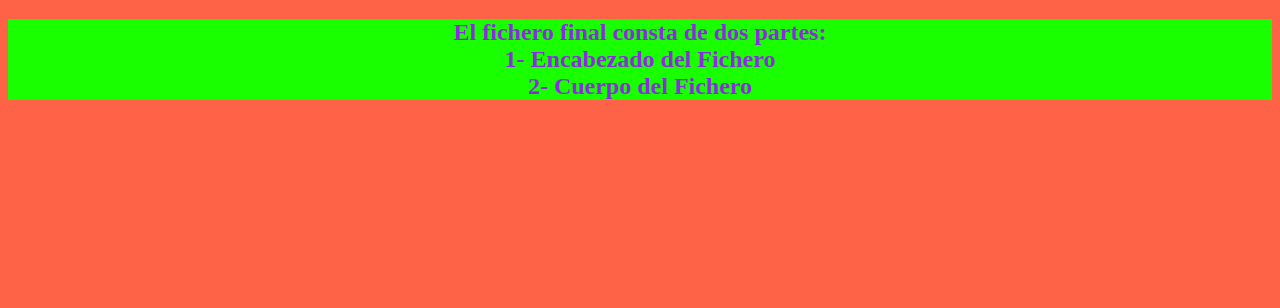
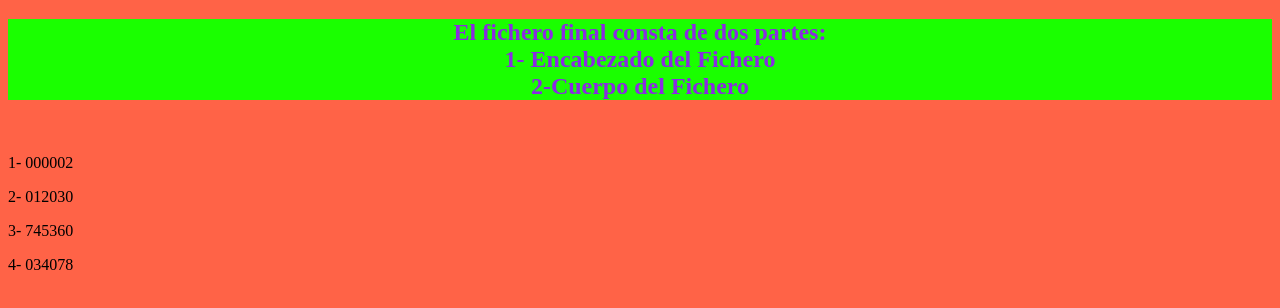
Before and after one commit to AntonioCruzGlez/prueba, a plain HTML site: page css/FF.html in a window 1280 px wide. Shown: the part 98-406 px from the top of the page. Drawn offline with Linux system fonts and the light colour scheme.

Commit message:
Agregando los codigos del Fichero

```diff
--- a/css/FF.html
+++ b/css/FF.html
@@ -6,6 +6,11 @@
 </head>
 <body bgcolor="tomato">
     <center><h1 style="background-color: rgb(0, 255, 251);color: brown;">Hola<br>Estamos en el Fichero Final</h1></center>
-    <center><h2 style="background-color: rgb(26, 255, 0);color: blueviolet;">El fichero final consta de dos partes: <br>1- Encabezado del Fichero <br> 2- Cuerpo del Fichero</h2></center>
+    <center><h2 style="background-color: rgb(26, 255, 0);color: blueviolet;">El fichero final consta de dos partes: <br>1- Encabezado del Fichero <br>2-Cuerpo del Fichero</h2></center>
+    <br>
+    <p>1- 000002</p>
+    <p>2- 012030</p>
+    <p>3- 745360</p>
+    <p>4- 034078</p>
 </body>
 </html>
```
